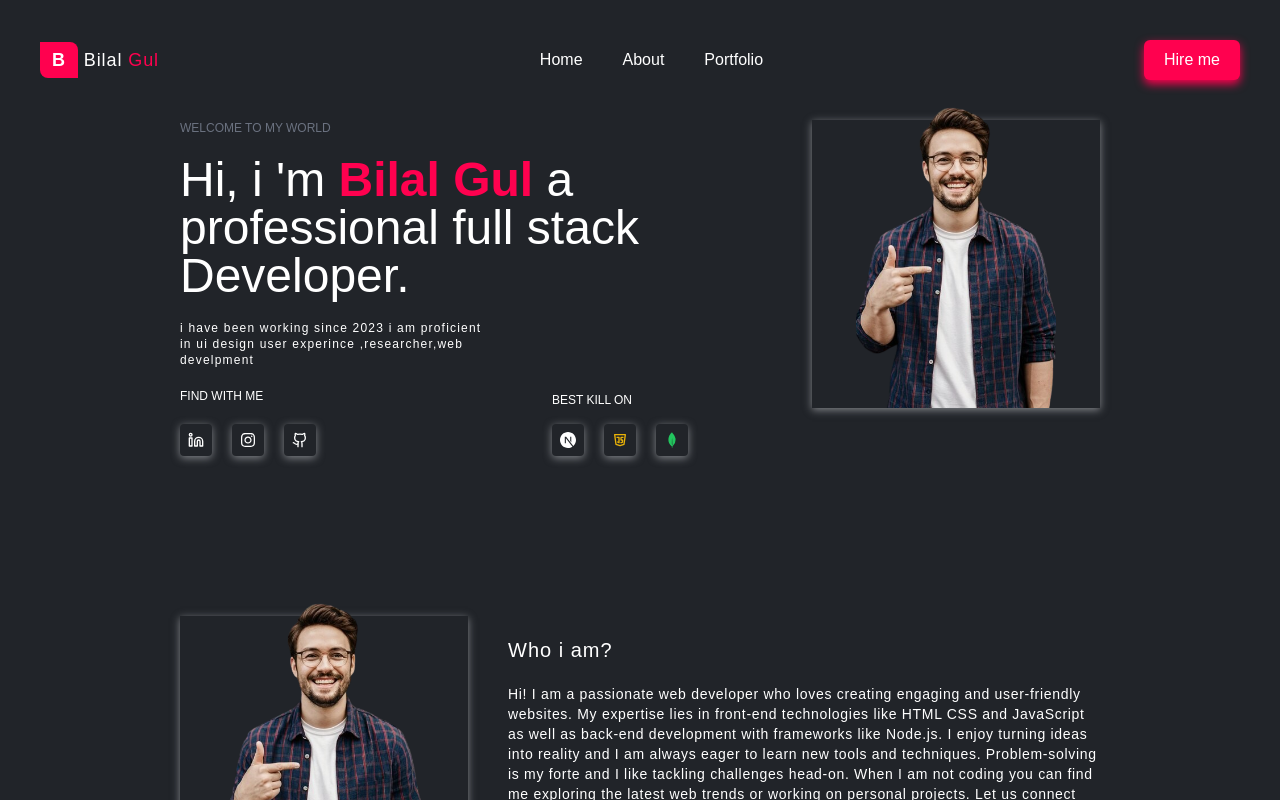
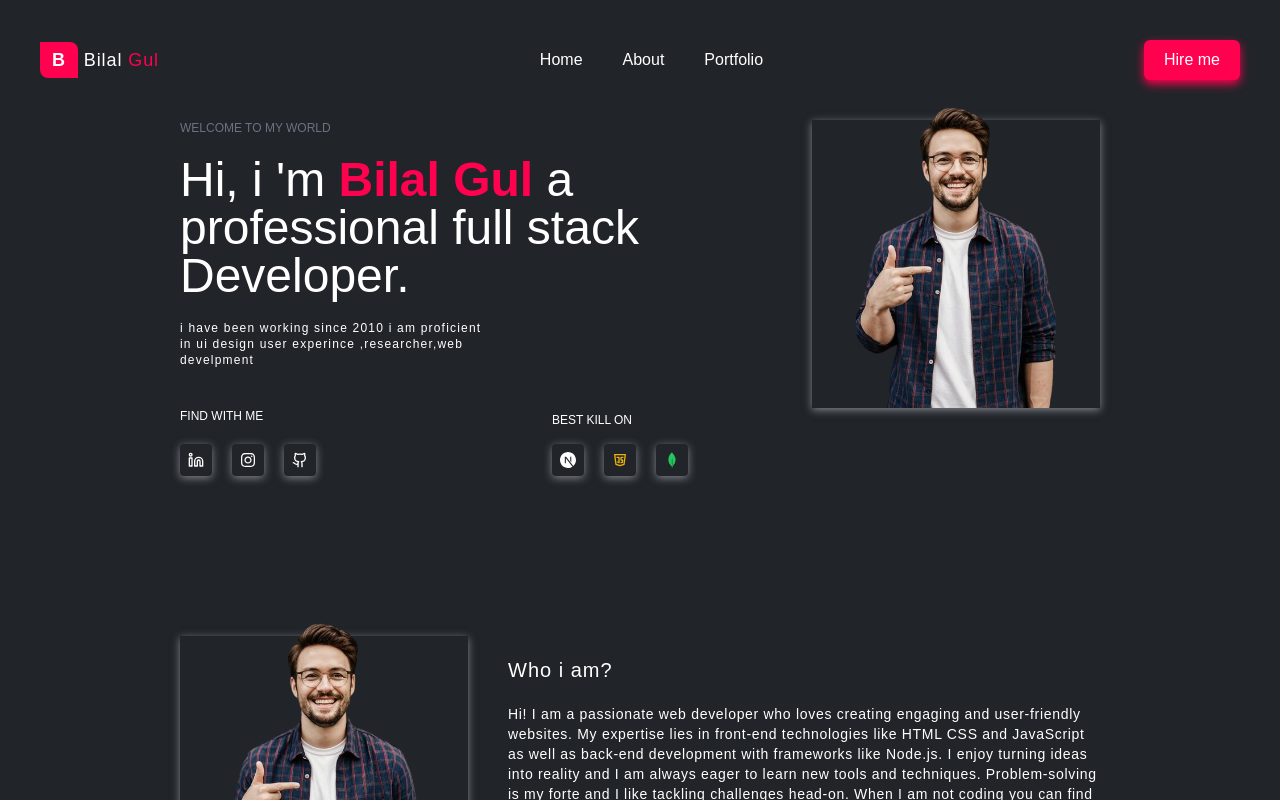
Before and after one commit to Bilal-Gulzar/assignment_03, a Next.js app: page / in a window 1280 px wide. Shown: the top 800 px of the page. Built offline with nearby package versions, Linux system fonts and the light colour scheme.

Commit message:
adjust heigth

```diff
--- a/src/app/component/portfolio/portfolio.tsx
+++ b/src/app/component/portfolio/portfolio.tsx
@@ -29,10 +29,10 @@ export default function Portfolio() {
             professional full stack Developer.
           </h2>
           <p className="text-white text-xs md:w-[60%] tracking-widest">
-            i have been working since 2023 i am proficient in ui design user
+            i have been working since 2010 i am proficient in ui design user
             experince ,researcher,web develpment
           </p>
-          <h5 className="text-white text-xs ">FIND WITH ME</h5>
+          <h5 className="text-white text-xs  mt-5 ">FIND WITH ME</h5>
           <div className="flex gap-5 justify-between">
             <div className="flex gap-5">
               <span className="p-2 custom-shadow rounded">
--- a/src/app/page.tsx
+++ b/src/app/page.tsx
@@ -5,7 +5,7 @@ import Footer from "./component/footer/footer";
 
 export default function Home() {
   return (
-    <div className="bg-[#212429] min-h-screen">
+    <div className="bg-[#212429] overflow-x-hidden min-h-screen">
       <Header />
       <main>
         <Portfolio />
```
Also changed, not shown: 1 other file (tests, documents, lock files or other folders).
